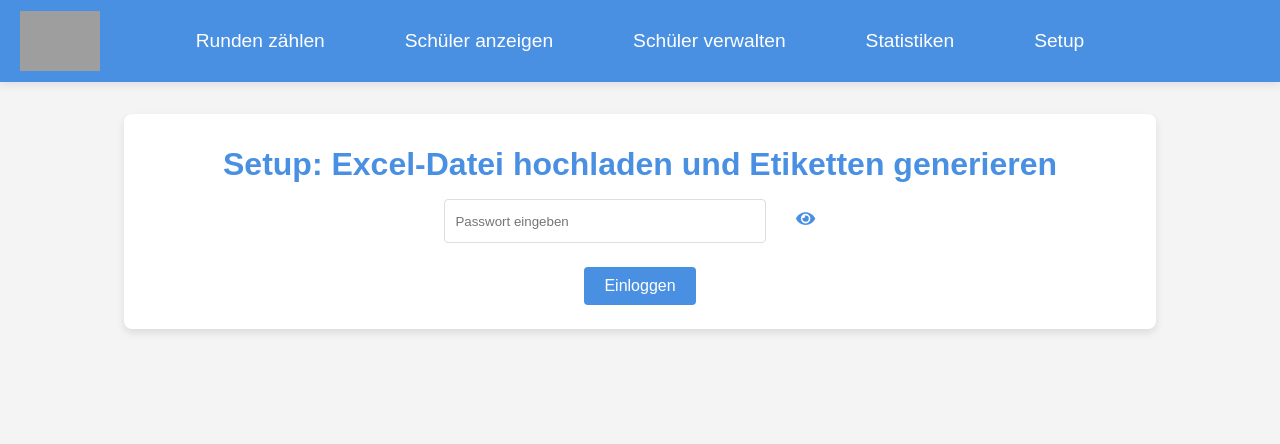
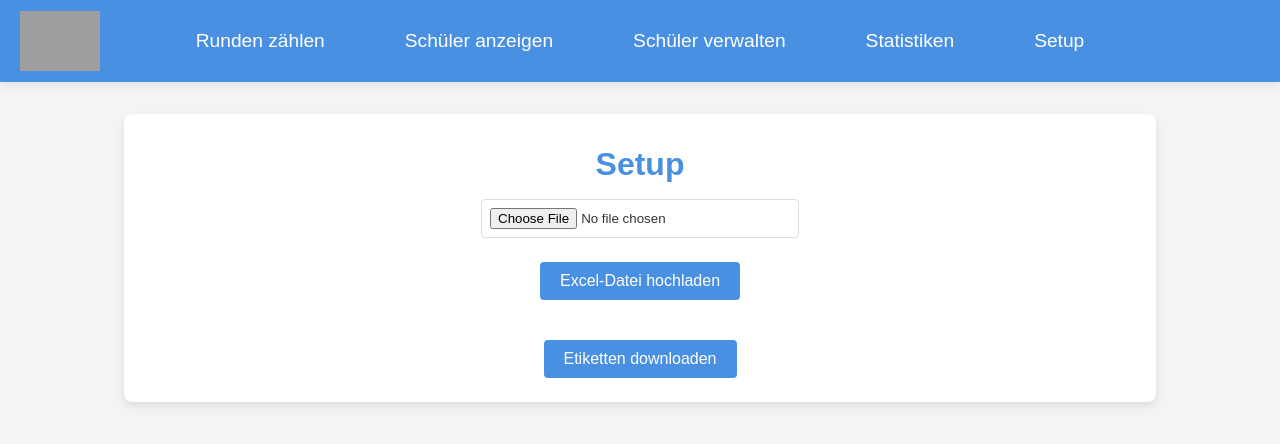
Before and after one commit to Florian2807/sponsorenlauf-tool, a Next.js app: page /setup in a window 1280 px wide. Shown: the top 444 px of the page. Built offline with nearby package versions, Linux system fonts and the light colour scheme; grey boxes are pictures that could not be loaded.

Commit message:
del: remove password structure

```diff
--- a/src/pages/setup.js
+++ b/src/pages/setup.js
@@ -1,27 +1,28 @@
 import { useState } from 'react';
 import styles from '../styles/Setup.module.css';
 import { FaEye, FaEyeSlash } from 'react-icons/fa';
+import axios from 'axios';
 
 export default function Setup() {
     const [file, setFile] = useState(null);
-    const [message, setMessage] = useState('');
+    const [downloadMessage, setDownloadMessage] = useState('');
+    const [uploadMessage, setUploadMessage] = useState('');
     const [insertedCount, setInsertedCount] = useState(0);
     const [loading, setLoading] = useState({ upload: false, labels: false });
-    const [password, setPassword] = useState('');
-    const [isAuthenticated, setIsAuthenticated] = useState(false);
-    const correctPassword = 'Sponsorenlauf!';
-    const [showPassword, setShowPassword] = useState(false);
+
 
     const handleFileChange = (e) => {
         setFile(e.target.files[0]);
         setInsertedCount(0);
-        setMessage('');
+        setDownloadMessage('');
+        setUploadMessage('');
     };
 
     const handleUploadExcel = async (e) => {
         e.preventDefault();
         if (!file) {
-            setMessage('Bitte wählen Sie eine Excel-Datei aus.');
+            setDownloadMessage('');
+            setUploadMessage('Bitte wählen Sie eine Excel-Datei aus.');
             return;
         }
 
@@ -37,25 +38,41 @@ export default function Setup() {
 
             if (!importResponse.ok) {
                 const errorData = await importResponse.json();
-                setMessage(`Fehler beim Importieren der Excel-Datei: ${errorData.message}`);
+                setDownloadMessage('');
+                setUploadMessage(`Fehler beim Importieren der Excel-Datei: ${errorData.message}`);
                 setLoading((prev) => ({ ...prev, upload: false }));
                 return;
             }
 
             const responseData = await importResponse.json();
             setInsertedCount(responseData.count);
-            setMessage('Excel-Datei erfolgreich hochgeladen und Daten in die Datenbank eingefügt.');
+            setDownloadMessage('');
+            setUploadMessage('Excel-Datei erfolgreich hochgeladen und Daten in die Datenbank eingefügt.');
         } catch (error) {
             console.error('Fehler:', error);
-            setMessage('Ein Fehler ist aufgetreten. Bitte versuchen Sie es erneut.');
+            setDownloadMessage('');
+            setUploadMessage('Ein Fehler ist aufgetreten. Bitte versuchen Sie es erneut.');
         } finally {
             setLoading((prev) => ({ ...prev, upload: false }));
         }
     };
 
+    const addReplacements = () => {
+        const amount = 1
+        const replacementResponse = axios.post('/api/addReplacements', { amount });
+
+        if (!replacementResponse.ok) {
+            console.error('Fehler beim Hinzufügen der Vertretungen.');
+            return;
+        }
+    }
+
+
     const handleGenerateLabels = async () => {
         setLoading((prev) => ({ ...prev, labels: true }));
-        setMessage('Etiketten werden generiert...');
+        setUploadMessage('');
+        setInsertedCount(0);
+        setDownloadMessage('Etiketten werden generiert...');
 
         try {
             const labelResponse = await fetch('/api/generate-labels', {
@@ -67,7 +84,8 @@ export default function Setup() {
 
             if (!labelResponse.ok) {
                 const errorData = await labelResponse.json();
-                setMessage(`Fehler beim Generieren der Etiketten: ${errorData.message}`);
+                setUploadMessage('');
+                setDownloadMessage(`Fehler beim Generieren der Etiketten: ${errorData.message}`);
                 setLoading((prev) => ({ ...prev, labels: false }));
                 return;
             }
@@ -77,58 +95,26 @@ export default function Setup() {
 
             const a = document.createElement('a');
             a.href = labelUrl;
-            a.download = 'etiketten.pdf';
+            a.download = 'labels.pdf';
             document.body.appendChild(a);
             a.click();
             document.body.removeChild(a);
 
-            setMessage('Etiketten erfolgreich generiert und heruntergeladen.');
+            setUploadMessage('');
+            setDownloadMessage('Etiketten erfolgreich generiert und heruntergeladen.');
         } catch (error) {
             console.error('Fehler:', error);
-            setMessage('Ein Fehler ist aufgetreten. Bitte versuchen Sie es erneut.');
+            setUploadMessage('');
+            setDownloadMessage('Ein Fehler ist aufgetreten. Bitte versuchen Sie es erneut.');
         } finally {
             setLoading((prev) => ({ ...prev, labels: false }));
         }
     };
 
-    const handlePasswordSubmit = (e) => {
-        e.preventDefault();
-        if (password === correctPassword) {
-            setIsAuthenticated(true);
-            setMessage('Passwort korrekt! Sie können jetzt die Funktionen verwenden.');
-        } else {
-            setMessage('Falsches Passwort! Bitte versuchen Sie es erneut.');
-        }
-    };
 
     return (
         <div className={styles.container}>
-            <h1 className={styles.title}>Setup: Excel-Datei hochladen und Etiketten generieren</h1>
-
-            {!isAuthenticated ? (
-                <form onSubmit={handlePasswordSubmit} className={styles.passwordForm}>
-                    <div className={styles.passwordInputContainer}>
-                        <input
-                            type={showPassword ? 'text' : 'password'} // Passwortsichtbarkeit steuern
-                            value={password}
-                            onChange={(e) => setPassword(e.target.value)}
-                            placeholder="Passwort eingeben"
-                            className={styles.passwordInput}
-                            required
-                        />
-                        <button
-                            type="button"
-                            className={styles.eyeButton}
-                            onClick={() => setShowPassword(!showPassword)} // Toggle Sichtbarkeit
-                        >
-                            {showPassword ? <FaEyeSlash /> : <FaEye />} {/* Augen-Symbol */}
-                        </button>
-                    </div>
-                    <button type="submit" className={styles.button}>
-                        Einloggen
-                    </button>
-                </form>
-            ) : (
+            <h1 className={styles.title}>Setup</h1>
                 <>
                     <form onSubmit={handleUploadExcel} className={styles.uploadForm}>
                         <input
@@ -145,19 +131,17 @@ export default function Setup() {
                         {loading.upload && <div className={styles.progress} />}
                     </form>
 
-                    {message && <p className={styles.message}>{message}</p>}
+                    {uploadMessage && <p className={styles.message}>{uploadMessage}</p>}
 
                     {insertedCount > 0 && <p className={styles.message}>Eingefügte Datensätze: {insertedCount}</p>}
 
-                    <button onClick={handleGenerateLabels} className={styles.button} disabled={loading.labels}>
+                    <button onClick={addReplacements} className={styles.button} disabled={loading.labels}>
                         Etiketten downloaden
                     </button>
                     <br />
                     {loading.labels && <div className={styles.progress} />}
                 </>
-            )}
-
-            {message && <p className={styles.message}>{message}</p>}
+            {downloadMessage && <p className={styles.message}>{downloadMessage}</p>}
         </div>
     );
 }
```
